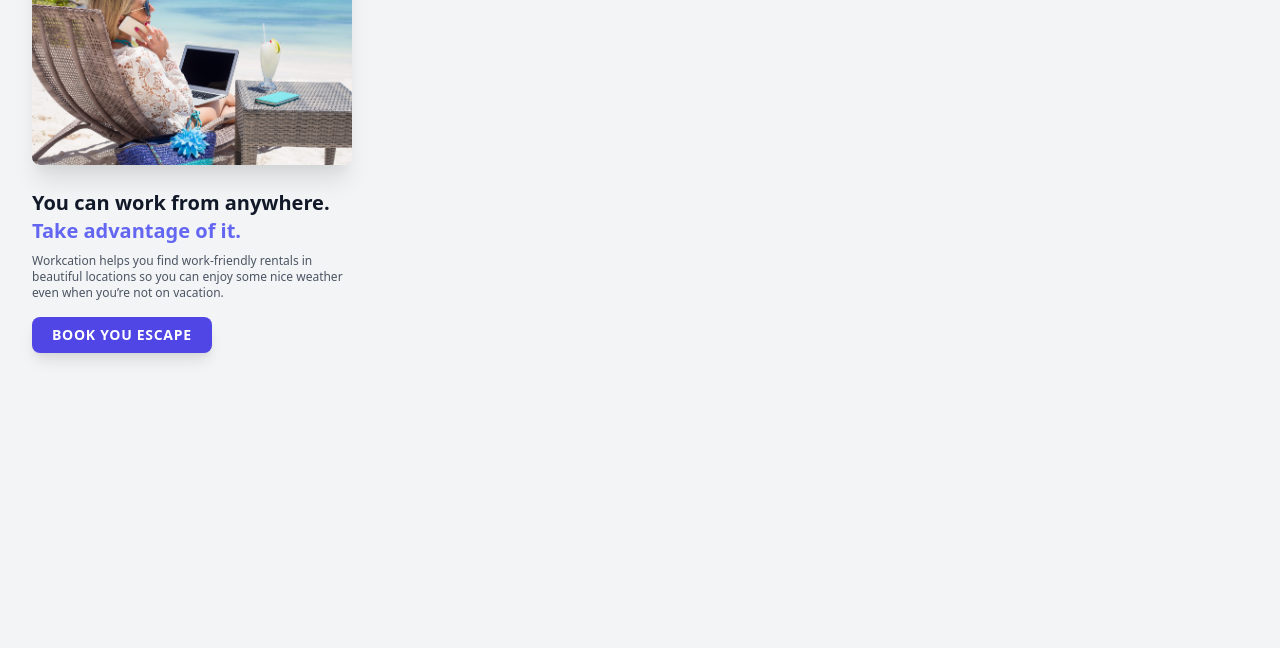
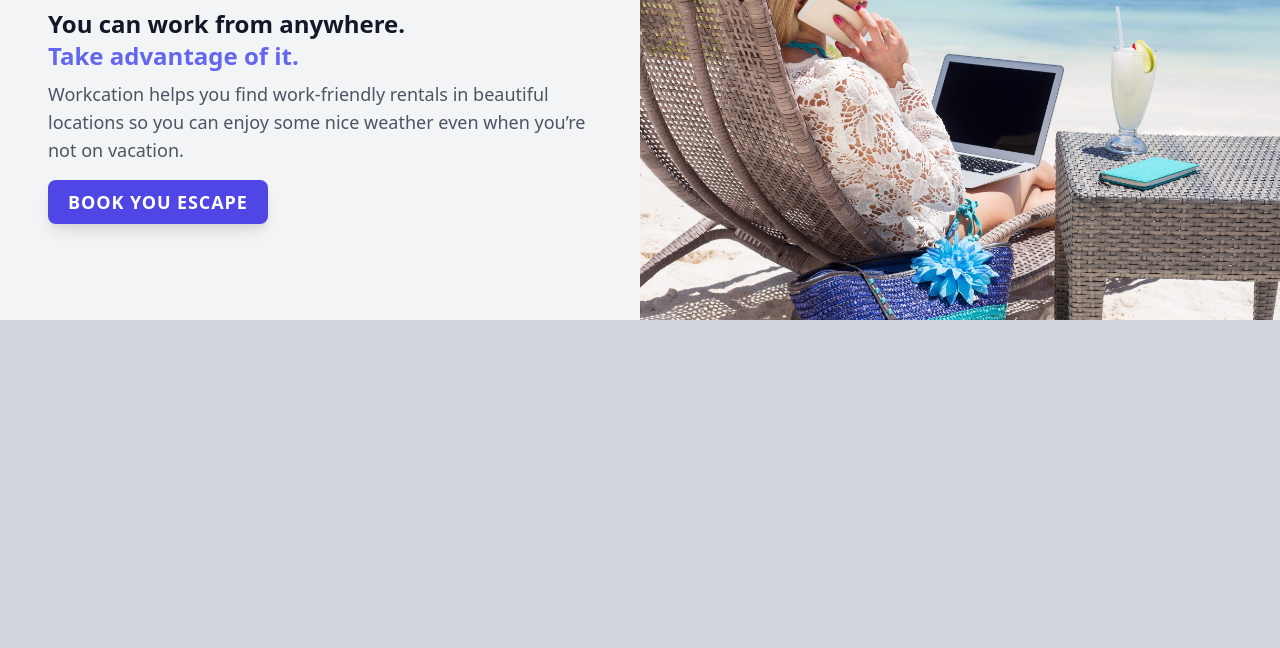
Before and after one commit to jowilf/tailwind-labs, a website built with Vite: page index.html in a window 1280 px wide. Shown: the part 152-800 px from the top of the page. Built offline with nearby package versions, Linux system fonts and the light colour scheme.

Commit message:
responsive design

```diff
--- a/index.html
+++ b/index.html
@@ -7,21 +7,35 @@
     <title>Workcation</title>
     <link href="/css/tailwind.css" rel="stylesheet" />
   </head>
-  <body class="bg-gray-100">
-    <div class="px-8 py-12 w-96">
+  <body class="lg:bg-gray-300">
+    <div class="grid lg:grid-cols-2 bg-gray-100">
+      <div
+        class="
+          px-8
+          py-12
+          mx-auto
+          max-w-sm
+          sm:max-w-xl
+          lg:max-w-full
+          lg:px-12
+          lg:py-24
+        "
+      >
+        <div class="xl:max-w-xl">
           <img class="h-10" src="/img/logo.svg" alt="Workation" />
           <img
-        class="mt-4 rounded-lg shadow-xl"
+            class="mt-4 rounded-lg shadow-xl lg:hidden"
             src="/img/beach-work.jpg"
             alt="Woman workaction on a 😎 "
           />
-      <h1 class="mt-6 text-xl text-gray-900 font-bold">
+          <h1 class="mt-6 text-xl sm:text-2xl text-gray-900 font-bold">
             You can work from anywhere.<br />
             <span class="text-indigo-500">Take advantage of it.</span>
           </h1>
-      <p class="mt-2 text-xs text-gray-600">
-        Workcation helps you find work-friendly rentals in beautiful locations
-        so you can enjoy some nice weather even when you’re not on vacation.
+          <p class="mt-2 text-xs sm:text-lg text-gray-600">
+            Workcation helps you find work-friendly rentals in beautiful
+            locations so you can enjoy some nice weather even when you’re not on
+            vacation.
           </p>
           <div class="mt-4">
             <a
@@ -35,6 +49,7 @@
                 rounded-lg
                 uppercase
                 text-sm
+                sm:text-lg
                 tracking-wider
                 font-semibold
               "
@@ -43,5 +58,14 @@
             >
           </div>
         </div>
+      </div>
+      <div class="hidden lg:block relative">
+        <img
+          class="absolute inset-0 w-full h-full object-cover object-center"
+          src="/img/beach-work.jpg"
+          alt="Woman workaction on a 😎 "
+        />
+      </div>
+    </div>
   </body>
 </html>
```
Lines whose indentation alone changed are shown as unchanged.
